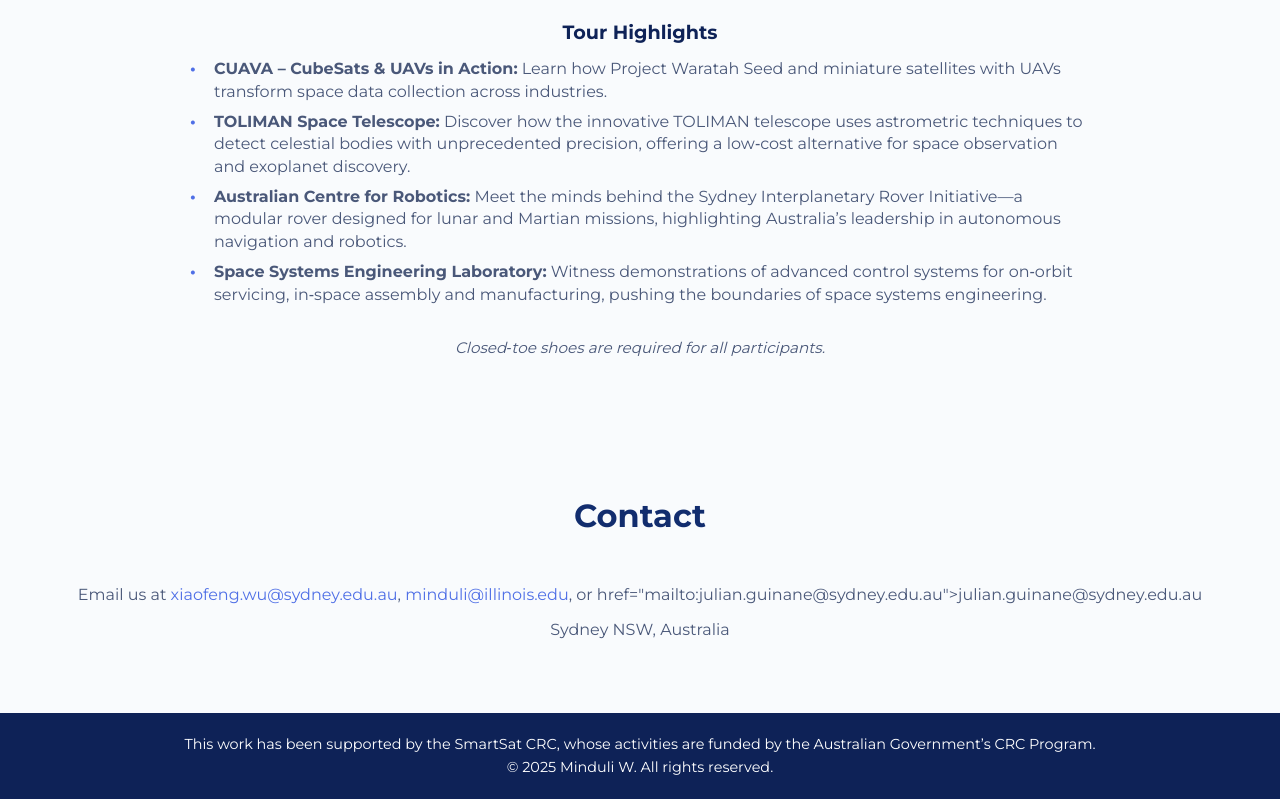
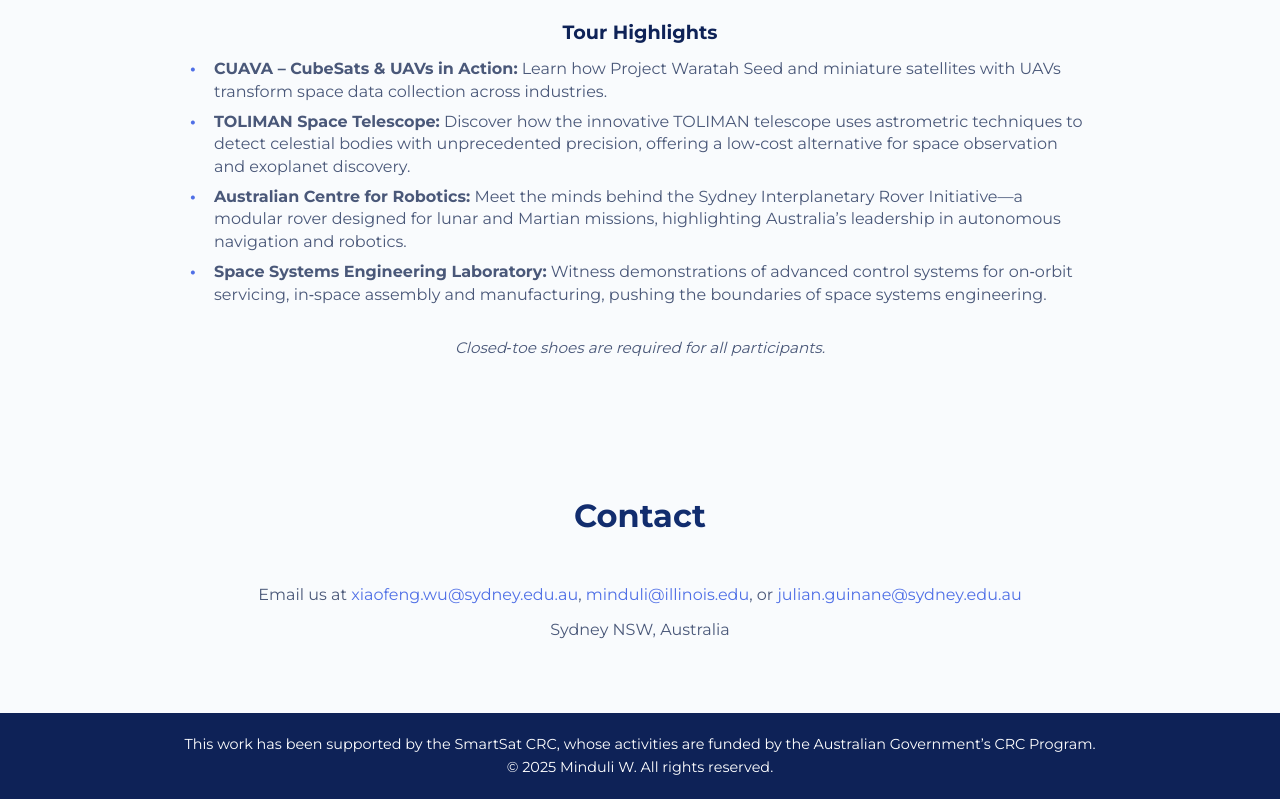
Before and after one commit to usyd-isam/website, a plain HTML site: page index.html in a window 1280 px wide. Shown: the part 8559-9358 px from the top of the page. Drawn offline with Linux system fonts and the light colour scheme; some icons are missing.

Commit message:
fixed syntax

```diff
--- a/index.html
+++ b/index.html
@@ -523,7 +523,7 @@
     <!-- Contact section -->
     <section id="contact">
       <h2>Contact</h2>
-      <p>Email us at <a href="mailto:xiaofeng.wu@sydney.edu.au">xiaofeng.wu@sydney.edu.au</a>, <a href="mailto:minduli@illinois.edu">minduli@illinois.edu</a>, or href="mailto:julian.guinane@sydney.edu.au">julian.guinane@sydney.edu.au</a></p>
+      <p>Email us at <a href="mailto:xiaofeng.wu@sydney.edu.au">xiaofeng.wu@sydney.edu.au</a>, <a href="mailto:minduli@illinois.edu">minduli@illinois.edu</a>, or <a href="mailto:julian.guinane@sydney.edu.au">julian.guinane@sydney.edu.au</a></p>
       <p>Sydney&nbsp;NSW, Australia</p>
     </section>
   </main>
```
